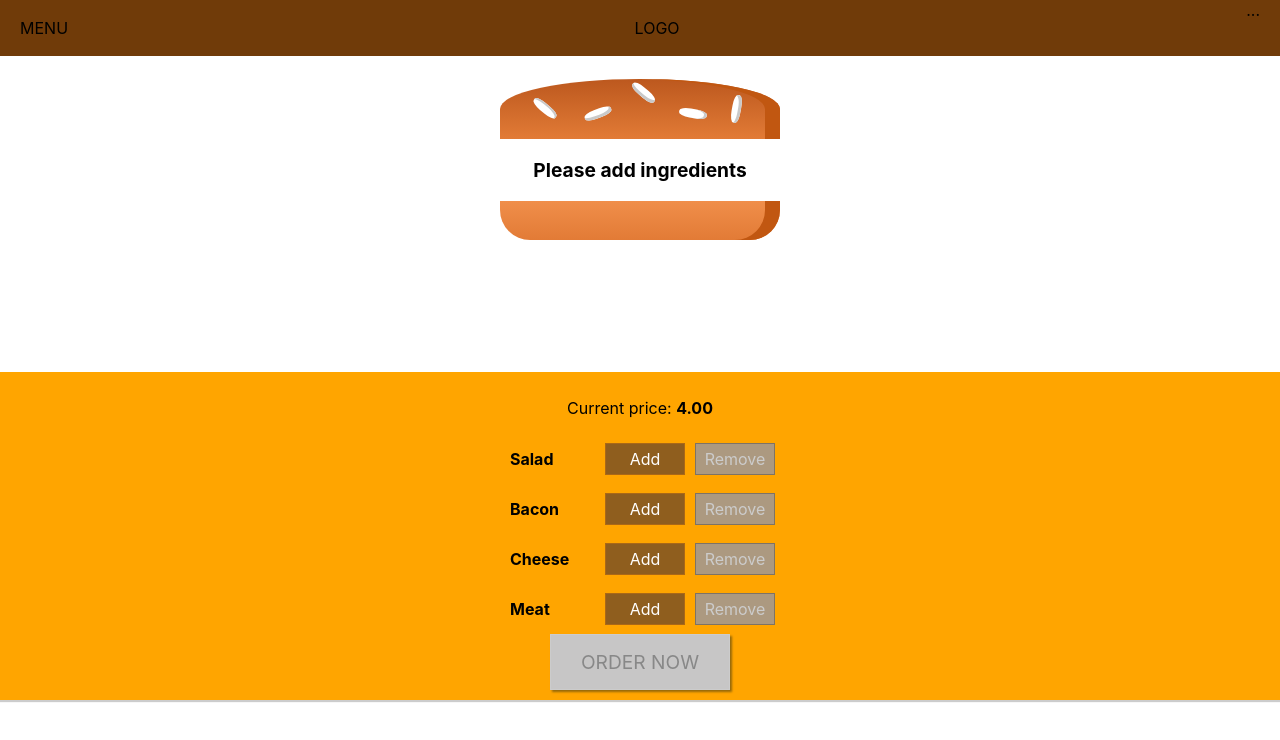
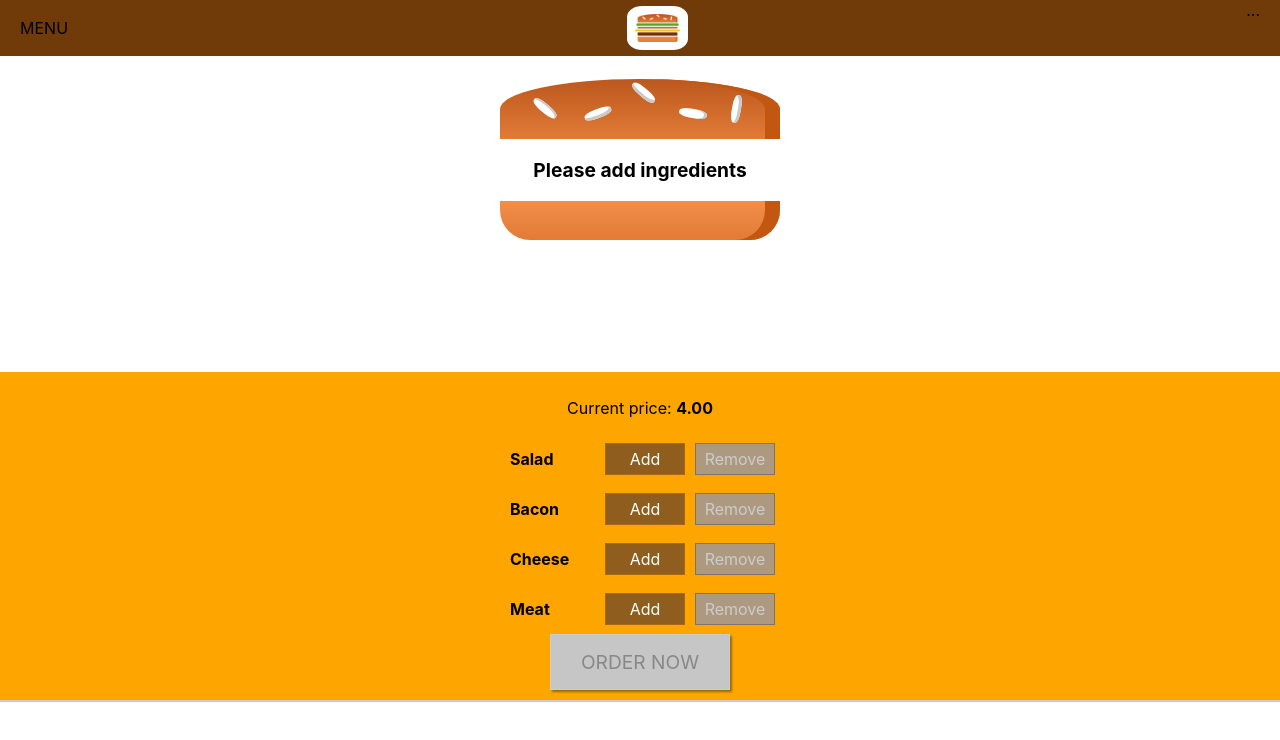
Before and after one commit to pxeona/build-your-burger, a React (Create React App) app: page / in a window 1280 px wide. Shown: the top 740 px of the page. Built offline with nearby package versions, Linux system fonts and the light colour scheme.

Commit message:
Added a logo for the app

```diff
--- /dev/null
+++ b/src/components/Logo/Logo.js
@@ -0,0 +1,12 @@
+import React from "react";
+import burgerLogo from "../../assets/images/burger-logo.png";
+
+import styles from "./Logo.module.css";
+
+const logo = () => (
+  <div className={styles.Logo}>
+    <img src={burgerLogo} alt="BuildYourBurger"></img>
+  </div>
+);
+
+export default logo;
--- /dev/null
+++ b/src/components/Logo/Logo.module.css
@@ -0,0 +1,11 @@
+.Logo {
+  background-color: white;
+  padding: 8px;
+  height: 80%;
+  box-sizing: border-box;
+  border-radius: 25%;
+}
+
+.Logo img {
+  height: 100%;
+}
--- a/src/components/Navigation/Toolbar/Toolbar.js
+++ b/src/components/Navigation/Toolbar/Toolbar.js
@@ -1,11 +1,12 @@
 import React from "react";
 
 import styles from "./Toolbar.module.css";
+import Logo from "../../Logo/Logo";
 
 const toolbar = () => (
   <header className={styles.Toolbar}>
     <div>MENU</div>
-    <div>LOGO</div>
+    <Logo />
     <nav>...</nav>
   </header>
 );
```
Also changed, not shown: src/assets/images/burger-logo.png (added).
